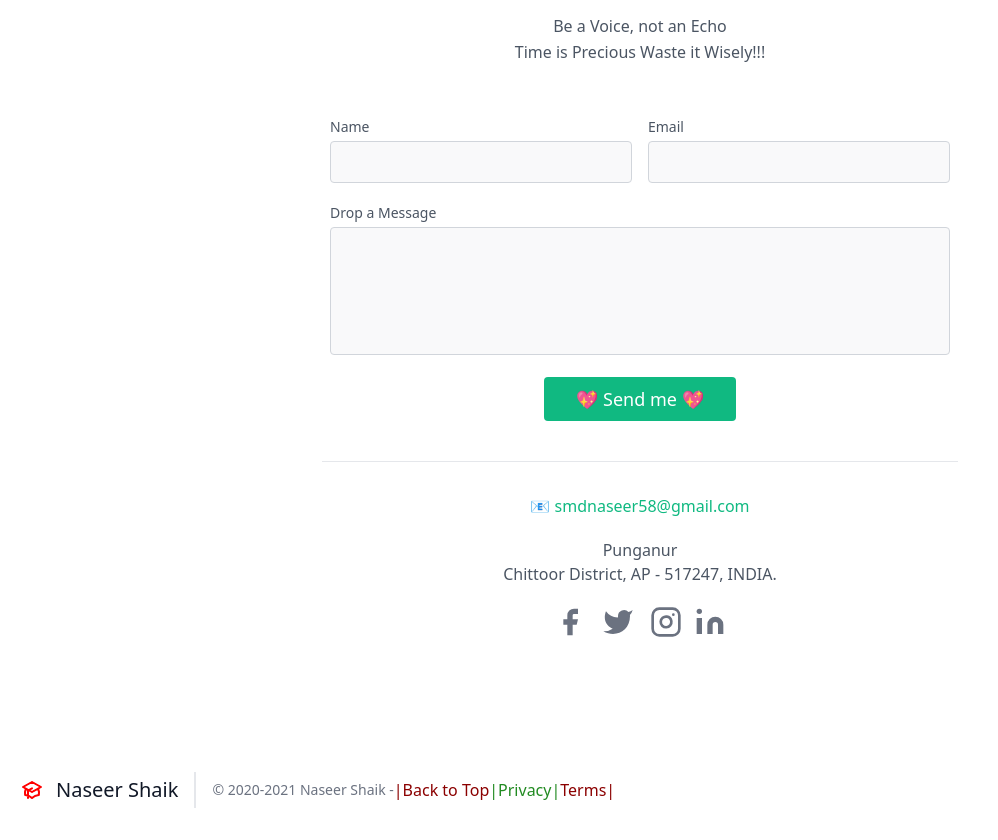
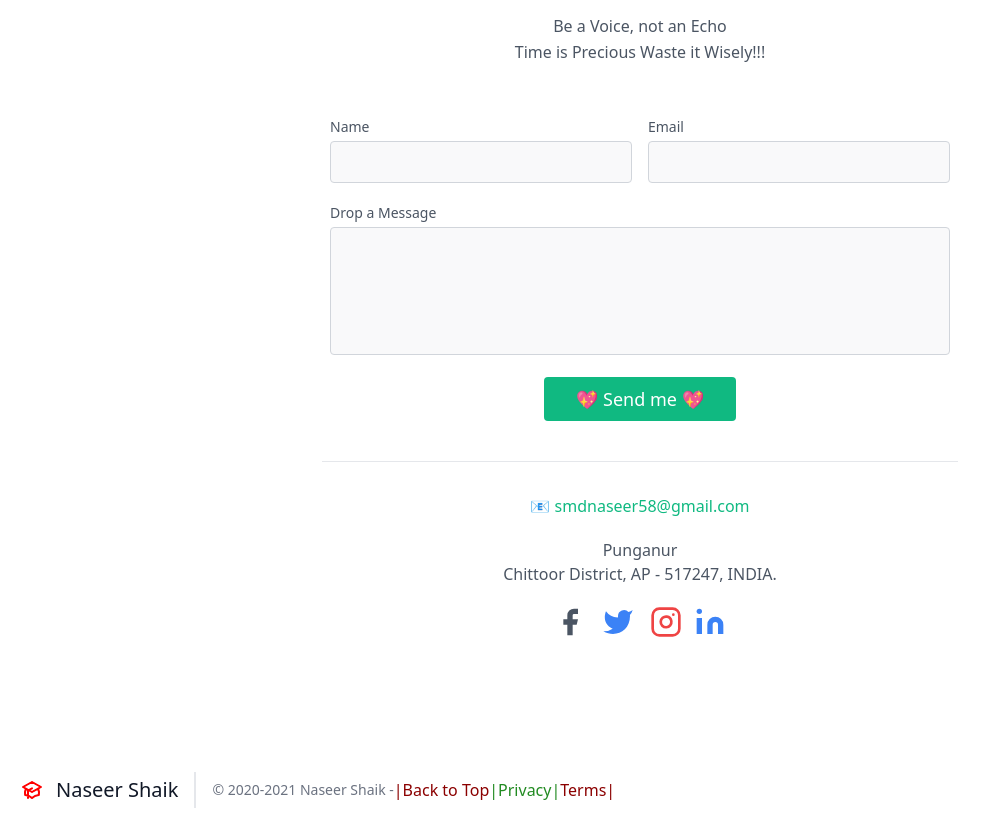
Before and after one commit to Naseershaik-the-8055/My-Website, a plain HTML site: page index.html in a window 1280 px wide. Shown: the part 2157-2997 px from the top of the page, without its empty margins (0-998 px from the left). Drawn offline with nearby package versions, Linux system fonts and the light colour scheme.

Commit message:
init colors changed

```diff
--- a/index.html
+++ b/index.html
@@ -170,8 +170,6 @@
         <h1 class="sm:text-3xl text-2xl font-medium title-font mb-4 text-gray-900">Connect With Me 🔗</h1>
         <p class="lg:w-2/3 mx-auto leading-relaxed text-base">Be a Voice, not an Echo <br> Time is Precious Waste it Wisely!!! </p></p>
       </div>
-
-      <form action="POST" data-netlify="true">
       <div class="lg:w-1/2 md:w-2/3 mx-auto">
         <div class="flex flex-wrap -m-2">
           <div class="p-2 w-1/2">
@@ -192,15 +190,16 @@
               <textarea id="message" name="message" class="w-full bg-gray-100 bg-opacity-50 rounded border border-gray-300 focus:border-green-500 focus:bg-white focus:ring-2 focus:ring-green-200 h-32 text-base outline-none text-gray-700 py-1 px-3 resize-none leading-6 transition-colors duration-200 ease-in-out"></textarea>
             </div>
           </div>
-          <div class="p-2 w-full">
+
+<!-- ----- -->
+<div class="p-2 w-full">
             <button class="flex mx-auto text-white bg-green-500 border-0 py-2 px-8 focus:outline-none hover:bg-green-600 rounded text-lg">
-              💖 Send me 💖</button>
+              💖 Send me 💖  </button>
 
-              <div data-netlify-recaptcha="true"></div>
 
           </div>
-        </form>
 
+<!-- ------ -->
 
           <div class="p-2 w-full pt-8 mt-8 border-t border-gray-200 text-center">
             <a class="text-green-500">📧 smdnaseer58@gmail.com</a>
@@ -210,21 +209,21 @@
             <span class="inline-flex">
 
               <!-- facebook link (Note: By using target="_blank" href="LINK of that particular site" onclicking the link gets open in new tab) -->
-              <a class="text-gray-500" target="_blank" href="https://www.facebook.com/naseershaik8055/">
+              <a class="text-deepblue-500" target="_blank" href="https://www.facebook.com/naseershaik8055/">
                 <svg fill="currentColor" stroke-linecap="round" stroke-linejoin="round" stroke-width="2" class="w-8 h-8" viewBox="0 0 24 24"> <a </a>
                <path d="M18 2h-3a5 5 0 00-5 5v3H7v4h3v8h4v-8h3l1-4h-4V7a1 1 0 011-1h3z"></path>
                 </svg>
               </a>
 
               <!-- twitter link  (Note: By using target="_blank" href="LINK of that particular site" onclicking the link gets open in new tab)-->
-              <a class="ml-4 text-gray-500" target="_blank" href="https://twitter.com/NaseerS19458085">
+              <a class="ml-4 text-blue-500" target="_blank" href="https://twitter.com/NaseerS19458085">
                 <svg fill="currentColor" stroke-linecap="round" stroke-linejoin="round" stroke-width="2" class="w-8 h-8" viewBox="0 0 24 24"> <a </a>
                   <path d="M23 3a10.9 10.9 0 01-3.14 1.53 4.48 4.48 0 00-7.86 3v1A10.66 10.66 0 013 4s-4 9 5 13a11.64 11.64 0 01-7 2c9 5 20 0 20-11.5a4.5 4.5 0 00-.08-.83A7.72 7.72 0 0023 3z"></path>
                 </svg>
               </a>
 
               <!-- instagram link  (Note: By using target="_blank" href="LINK of that particular site" onclicking the link gets open in new tab)-->
-              <a class="ml-4 text-gray-500" target="_blank" href="https://www.instagram.com/naseershaik_the_8055/?hl=en">
+              <a class="ml-4 text-red-500" target="_blank" href="https://www.instagram.com/naseershaik_the_8055/?hl=en">
                 <svg fill="none" stroke="currentColor" stroke-linecap="round" stroke-linejoin="round" stroke-width="2" class="w-8 h-8" viewBox="0 0 24 24">
                   <rect width="20" height="20" x="2" y="2" rx="5" ry="5"></rect>
                   <path d="M16 11.37A4 4 0 1112.63 8 4 4 0 0116 11.37zm1.5-4.87h.01"></path>
@@ -232,7 +231,7 @@
               </a>
 
               <!-- linkedin link  (Note: By using target="_blank" href="LINK of that particular site" onclicking the link gets open in new tab)-->
-              <a class="ml-3 text-gray-500" target="_blank" href="https://www.linkedin.com/in/mohammad-naseer-shaik-09503a194/">
+              <a class="ml-3 text-blue-500" target="_blank" href="https://www.linkedin.com/in/mohammad-naseer-shaik-09503a194/">
                 <svg fill="currentColor" stroke="currentColor" stroke-linecap="round" stroke-linejoin="round" stroke-width="0" class="w-8 h-8" viewBox="0 0 24 24">
                   <path stroke="none" d="M16 8a6 6 0 016 6v7h-4v-7a2 2 0 00-2-2 2 2 0 00-2 2v7h-4v-7a6 6 0 016-6zM2 9h4v12H2z"></path>
                   <circle cx="4" cy="4" r="2" stroke="none"></circle>
--- a/style.css
+++ b/style.css
@@ -50,3 +50,8 @@ section:nth-child(odd)
 {
       background: #c8d6e5;
 }
+
+body
+{
+
+}
```
